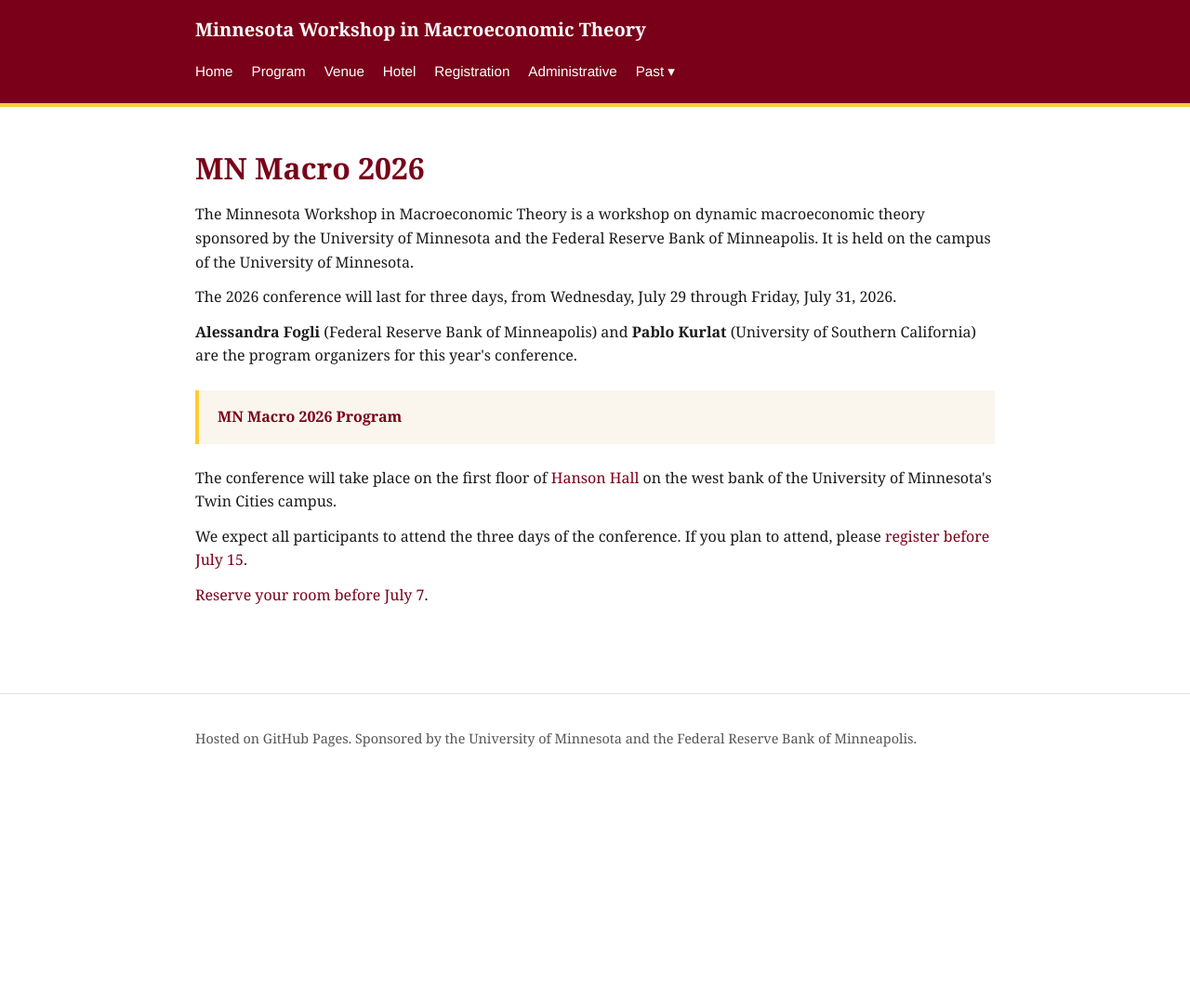
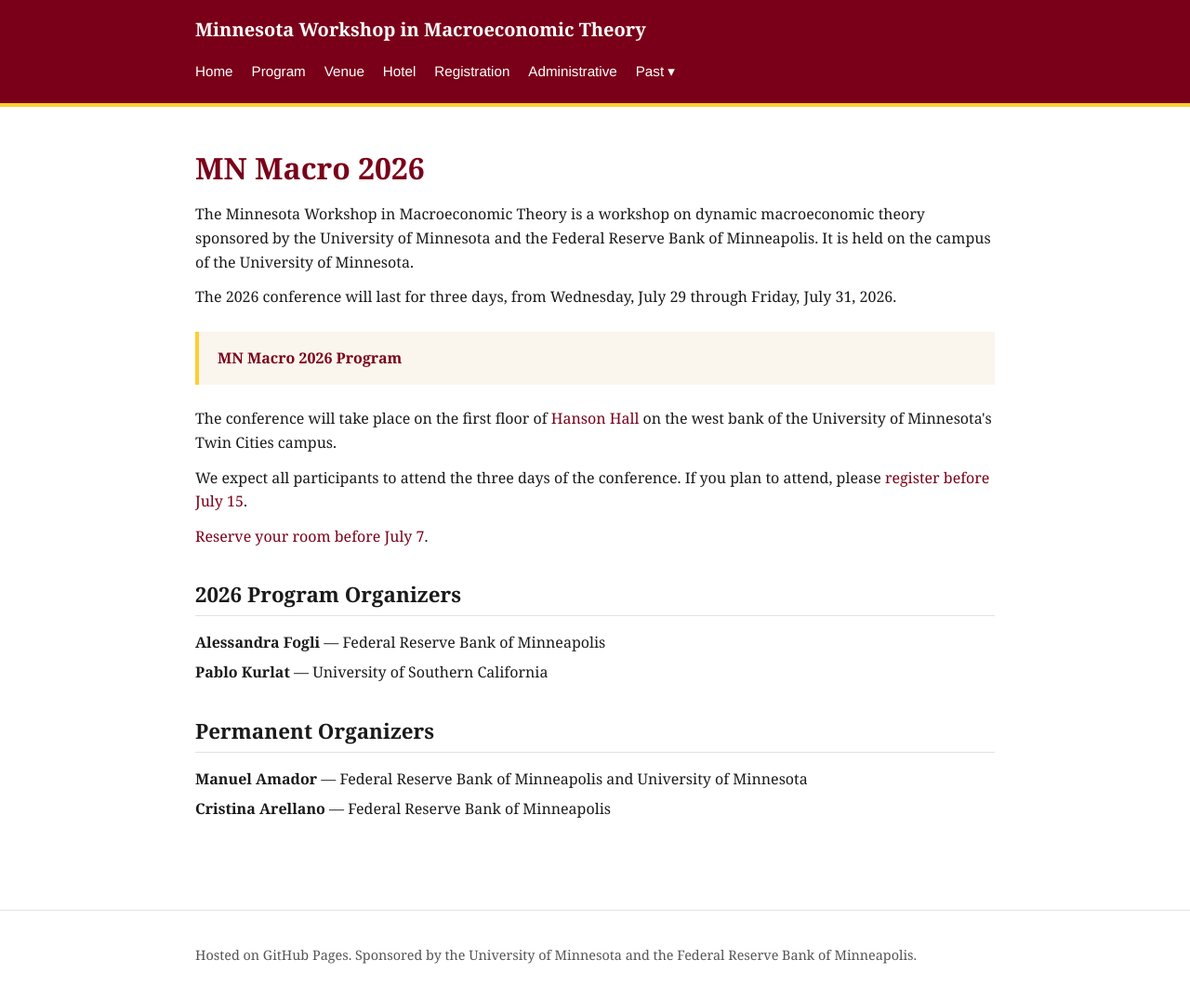
Before and after one commit to mnmacro/mnmacro.github.io, a Jekyll site: the page built from index.md, in a window 1280 px wide. Shown: the whole page at 93% size. Built offline with Jekyll 4.4.1, drawn with Linux system fonts in a browser that asks for light colours; before the commit the page ends 900 px from its top, so only the background shows below that.

Commit message:
Add Program Organizers and Permanent Organizers sections to home and program pages
Removes inline program-organizer mentions from the state-specific text and
factors them into dedicated sections on the home page (alongside Permanent
Organizers) and at the top of the Program page.

Co-Authored-By: Claude Opus 4.7 (1M context) <noreply@anthropic.com>

```diff
--- a/index.md
+++ b/index.md
@@ -41,7 +41,7 @@ title: Home
 
 <p>The schedule will include roughly {{ c.num_talks }} talks. There will also be ample time for informal discussions among the participants. We request that all participants attend the entire three days of the conference.</p>
 
-<p>{{ c.organizers_short }} are the program organizers for this year's conference. We welcome papers in a variety of areas. Examples of topics of interest include:</p>
+<p>We welcome papers in a variety of areas. Examples of topics of interest include:</p>
 
 {% include topics.html %}
 
@@ -65,8 +65,6 @@ title: Home
 
 <p>The schedule will include roughly {{ c.num_talks }} talks. There will also be ample time for informal discussions among the participants. We request that all participants attend the entire three days of the conference.</p>
 
-<p>{{ c.organizers_short }} are the program organizers for this year's conference.</p>
-
 {% elsif c.state == "active" %}
 
 # MN Macro {{ c.year }}
@@ -74,8 +72,6 @@ title: Home
 <p>The Minnesota Workshop in Macroeconomic Theory is a workshop on dynamic macroeconomic theory sponsored by the University of Minnesota and the Federal Reserve Bank of Minneapolis. It is held on the campus of the University of Minnesota.</p>
 
 <p>The {{ c.year }} conference will last for three days, from {{ c.dates_long }}.</p>
-
-<p>{{ c.organizers_long }} are the program organizers for this year's conference.</p>
 
 <p class="callout"><a href="{{ '/program/' | relative_url }}"><strong>MN Macro {{ c.year }} Program</strong></a></p>
 
@@ -86,3 +82,17 @@ title: Home
 <p><a href="{{ '/hotel/' | relative_url }}">Reserve your room before {{ c.hotel_deadline }}</a>.</p>
 
 {% endif %}
+
+## {{ site.conference.year }} Program Organizers
+
+<ul class="organizer-list">
+  <li><strong>Alessandra Fogli</strong> — Federal Reserve Bank of Minneapolis</li>
+  <li><strong>Pablo Kurlat</strong> — University of Southern California</li>
+</ul>
+
+## Permanent Organizers
+
+<ul class="organizer-list">
+  <li><strong>Manuel Amador</strong> — Federal Reserve Bank of Minneapolis and University of Minnesota</li>
+  <li><strong>Cristina Arellano</strong> — Federal Reserve Bank of Minneapolis</li>
+</ul>
```
Also changed, not shown: program.md (+7 -0 lines).
